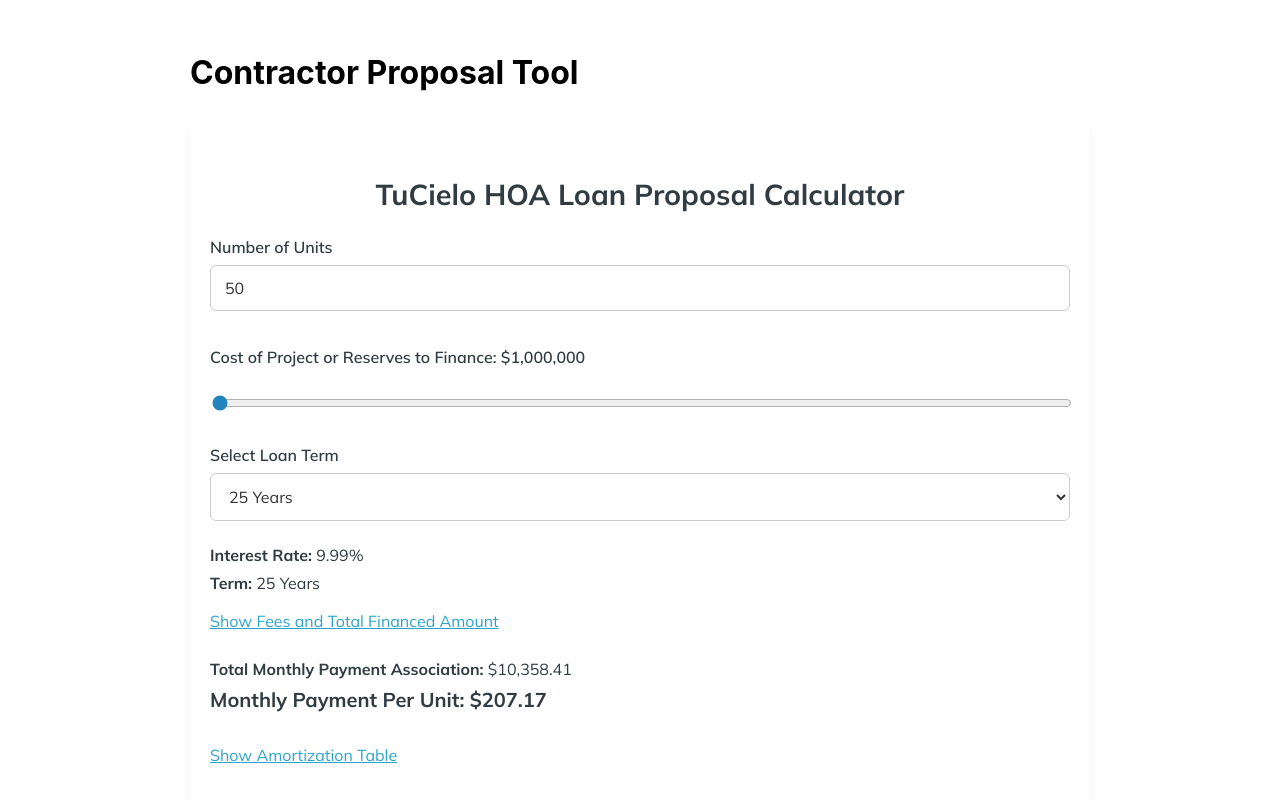
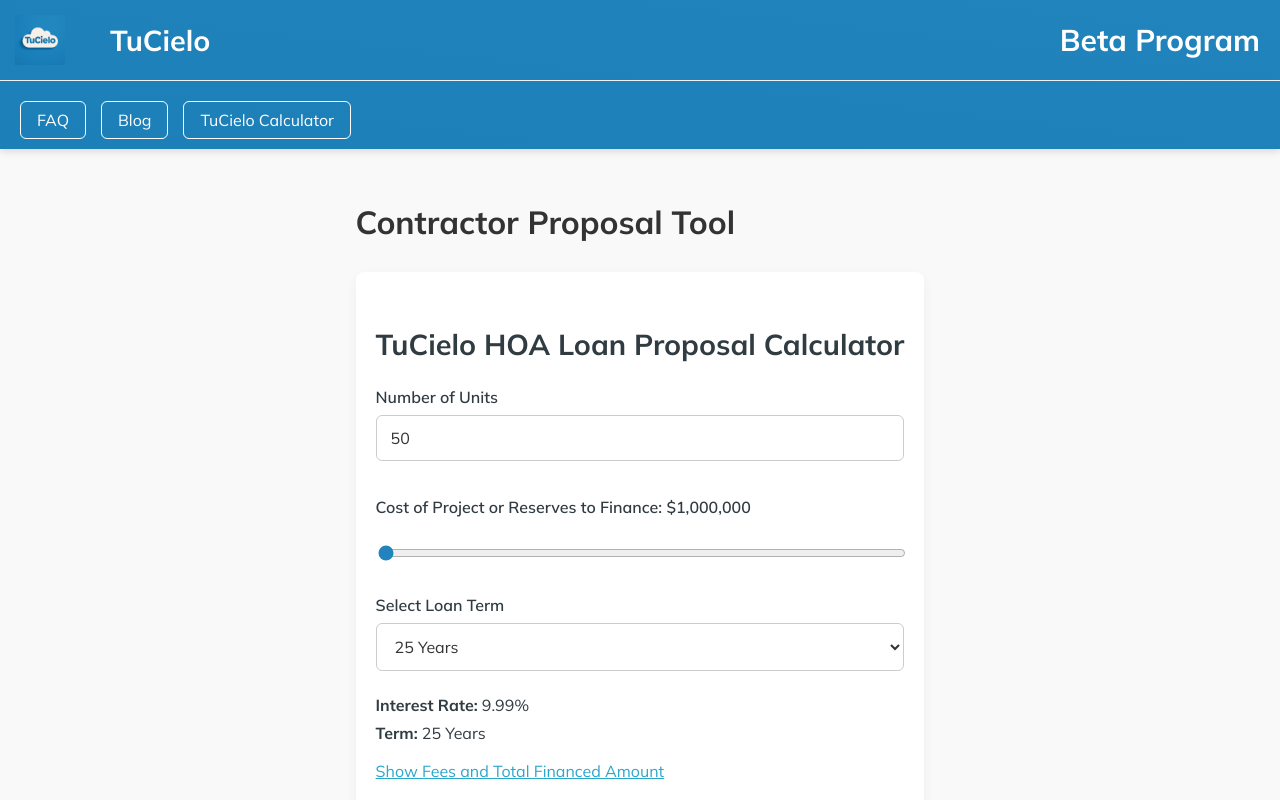
Before and after one commit to MetaCapFin/tu-cielo-site, a React (Create React App) app: page /contractor-proposal-tool in a window 1280 px wide. Shown: the top 800 px of the page. Built offline with nearby package versions, Linux system fonts and the light colour scheme.

Commit message:
Update contractor-proposal-tool.jsx

```diff
--- a/src/contractor-proposal-tool.jsx
+++ b/src/contractor-proposal-tool.jsx
@@ -1,12 +1,36 @@
 // src/contractor-proposal-tool.jsx
 import React, { useState } from 'react';
-import './contractor-proposal-tool.css'; // ensure styles are defined if needed
+import { Link } from 'react-router-dom';
+import './contractor-proposal-tool.css';
 
 export default function ContractorProposalTool() {
   return (
-    <div style={{ padding: '2rem', maxWidth: 900, margin: '0 auto' }}>
-      <h1>Contractor Proposal Tool</h1>
-      <TuCieloCalculator />
+    <div className="page-container">
+      {/* HEADER */}
+      <header className="site-header">
+        <div className="header-top">
+          <div className="logo-title">
+            <div className="logo-placeholder">
+              <img src="/cloud_logo.jpg" alt="Logo" />
+            </div>
+            <h1 className="site-title-link" onClick={() => window.location.href = '/'}>TuCielo</h1>
+          </div>
+          <div className="beta-label">
+            <strong>Beta Program</strong>
+          </div>
+        </div>
+        <div className="header-bottom">
+          <Link to="/faq" className="header-button-link">FAQ</Link>
+          <Link to="/blogposts" className="header-button-link">Blog</Link>
+          <Link to="/contractor-proposal-tool" className="header-button-link">TuCielo Calculator</Link>
+        </div>
+      </header>
+
+      {/* Main content */}
+      <div style={{ padding: '2rem', maxWidth: 900, margin: '0 auto' }}>
+        <h1>Contractor Proposal Tool</h1>
+        <TuCieloCalculator />
+      </div>
     </div>
   );
 }
@@ -168,7 +192,6 @@
       >
         Back to TuCielo
       </button>
-
     </div>
   );
 }
```
